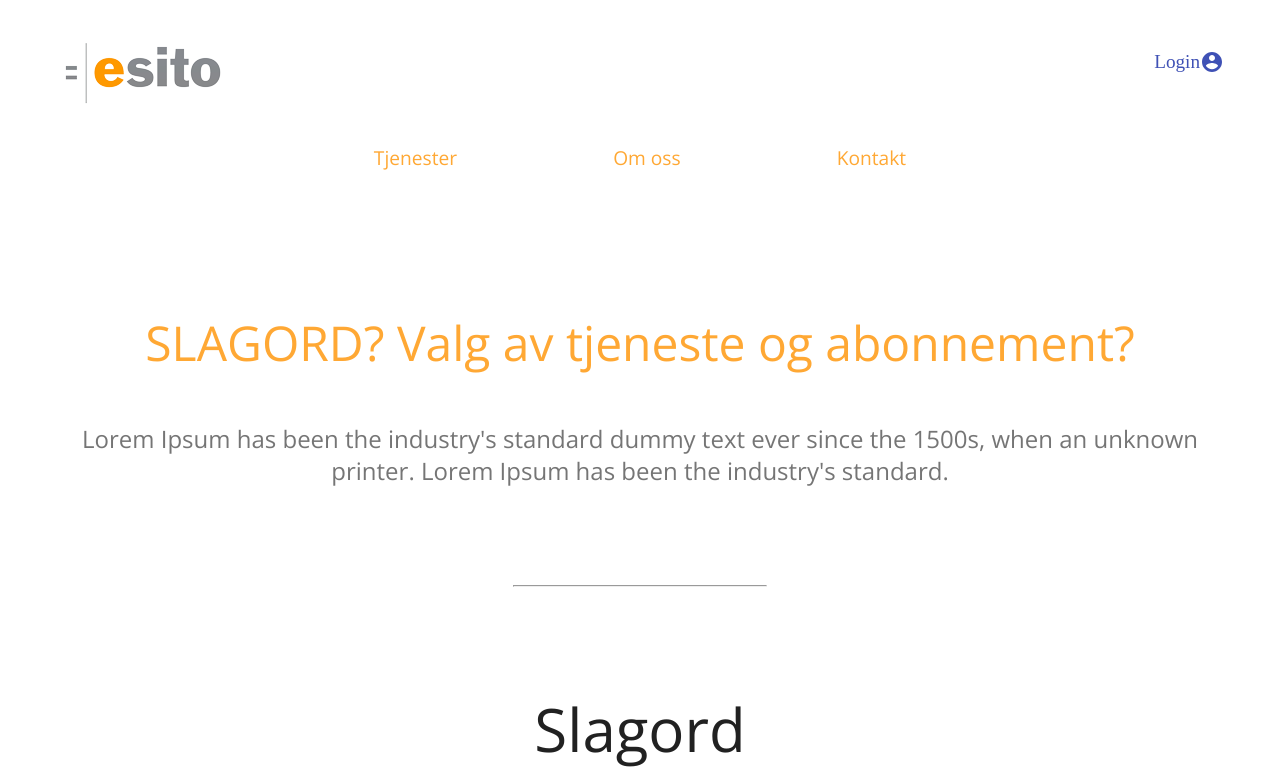
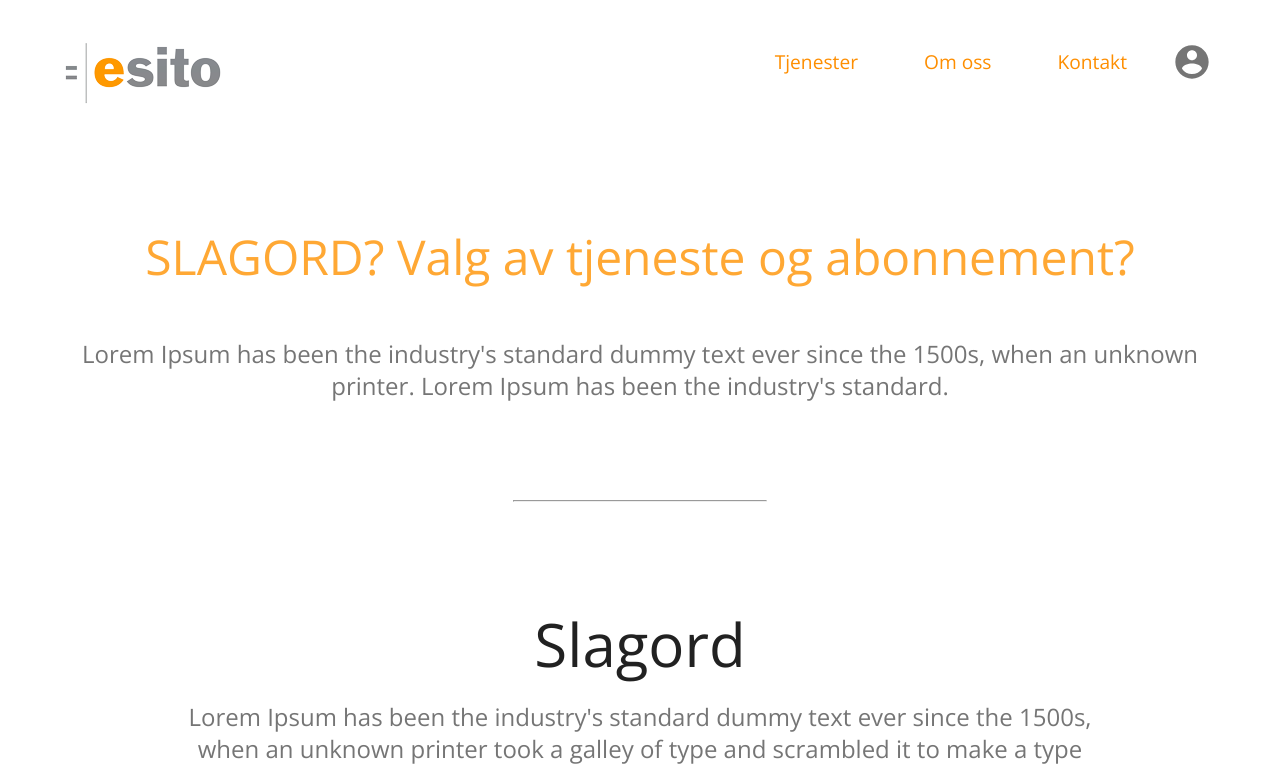
Before and after one commit to MomciloDelic/G9-Anonymizer, a React (Create React App) app: page / in a window 1280 px wide. Shown: the top 769 px of the page. Built offline with nearby package versions, Linux system fonts and the light colour scheme.

Commit message:
Fixed Navbar component

```diff
--- a/src/components/Navbar.tsx
+++ b/src/components/Navbar.tsx
@@ -5,7 +5,7 @@ import Drawer from "@material-ui/core/Drawer";
 import AppBar from "@material-ui/core/AppBar";
 import Toolbar from "@material-ui/core/Toolbar";
 import List from "@material-ui/core/List";
-import Link from "@material-ui/core/Link";
+import AccountCircle from "@material-ui/icons/AccountCircle";
 import IconButton from "@material-ui/core/IconButton";
 import MenuIcon from "@material-ui/icons/Menu";
 import ListItem from "@material-ui/core/ListItem";
@@ -14,7 +14,6 @@ import useScrollTrigger from "@material-ui/core/useScrollTrigger";
 import Fab from "@material-ui/core/Fab";
 import KeyboardArrowUpIcon from "@material-ui/icons/KeyboardArrowUp";
 import Zoom from "@material-ui/core/Zoom";
-import AccountCircle from "@material-ui/icons/AccountCircle";
 import NavLink from "./NavLink";
 import NavbarStyle from "./styles/NavbarStyle";
 import Logo from "../assets/images/esito.png";
@@ -63,13 +62,15 @@ const Navbar = (props: any) => {
             <img src={Logo} alt='Esito Logo' />
           </div>
 
-          <Toolbar>
-            <div>
-              <Link href='#' className={classes.loginButton}>
-                Login
-                <AccountCircle />
-              </Link>
+          <Toolbar style={{ justifyContent: "center", alignContent: "center" }}>
+            <div className={classes.desktopToolbar}>
+              <NavLink toSection='About' text={"Tjenester"} />
+              <NavLink toSection='Projects' text={"Om oss "} />
+              <NavLink toSection='Projects' text={"Kontakt "} />
             </div>
+            <IconButton>
+              <AccountCircle className={classes.loginButton} />
+            </IconButton>
           </Toolbar>
 
           <div className={classes.iconButton}>
@@ -85,13 +86,6 @@ const Navbar = (props: any) => {
         </Toolbar>
       </AppBar>
 
-      <Toolbar style={{ justifyContent: "center", alignContent: "center" }}>
-        <div className={classes.desktopToolbar}>
-          <NavLink toSection='About' text={"Tjenester"} />
-          <NavLink toSection='Projects' text={"Om oss "} />
-          <NavLink toSection='Projects' text={"Kontakt "} />
-        </div>
-      </Toolbar>
       <Drawer
         className={classes.drawer}
         variant='persistent'
--- a/src/components/styles/NavbarStyle.tsx
+++ b/src/components/styles/NavbarStyle.tsx
@@ -44,7 +44,7 @@ const NavbarStyle = makeStyles(theme => ({
   },
   drawerPaper: {
     width: drawerWidth,
-    color: "#ffa834",
+    color: "#fe8e00",
     background: "#222222"
   },
   drawerHeader: {
@@ -55,13 +55,13 @@ const NavbarStyle = makeStyles(theme => ({
     justifyContent: "flex-start"
   },
   menuIcon: {
-    color: "#ffa834",
+    color: "#fe8e00",
     margin: "25px 0px 0 0"
   },
   desktopToolbar: {
     "& button": {
-      color: "#ffa834",
-      margin: "20px 70px",
+      color: "#fe8e00",
+      margin: "25px 25px",
       fontSize: "1.2rem",
       textTransform: "none",
       borderRadius: "0",
@@ -104,13 +104,14 @@ const NavbarStyle = makeStyles(theme => ({
     color: "#fff"
   },
   scrollIcon: {
-    backgroundColor: "#ffa834",
+    backgroundColor: "#fe8e00",
     color: "#000"
   },
   loginButton: {
-    fontSize: "1.2rem",
+    fontSize: "2.5rem",
     display: "flex",
-    alignItems: "center"
+    alignItems: "center",
+    textDecoration: "none"
   }
 }));
 
```
